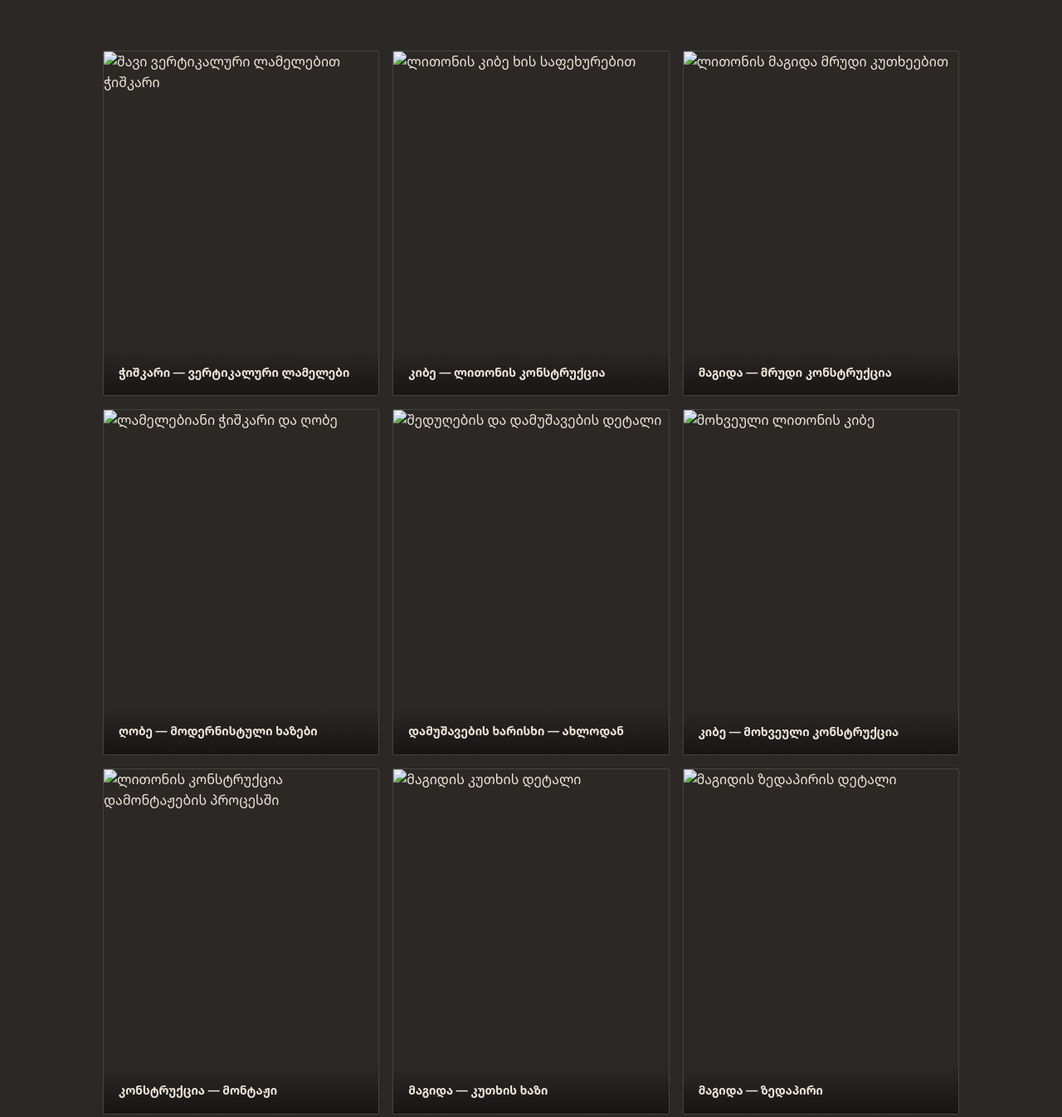
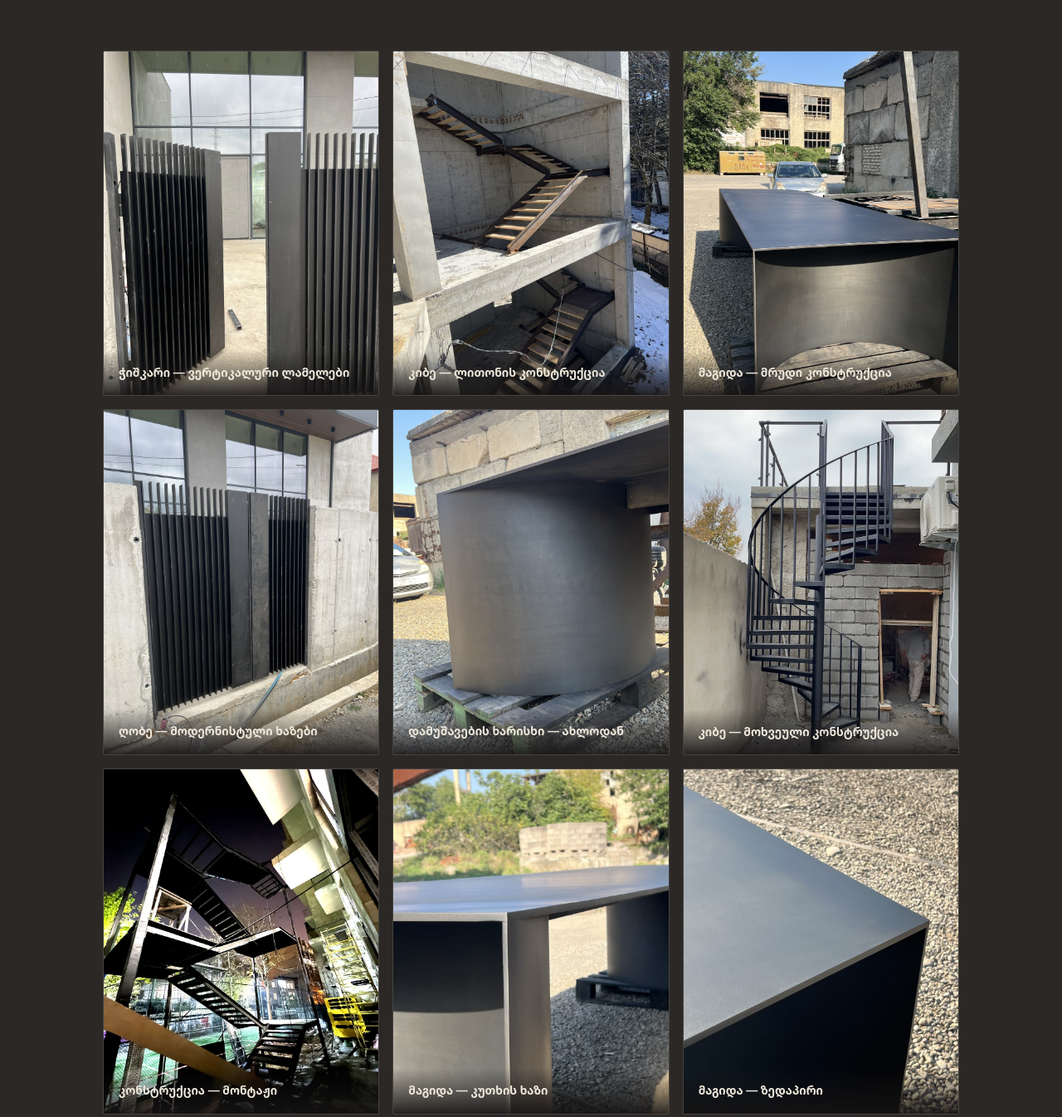
Before and after one commit to ratigurg/Ironart-website, a plain HTML site: page index.html in a window 1280 px wide. Shown: the part 2799-4145 px from the top of the page at 83% size. Drawn offline with Linux system fonts and the light colour scheme.

Commit message:
Add files via upload

```diff
--- a/index.html
+++ b/index.html
@@ -343,39 +343,39 @@
     </div>
     <div class="gallery-grid reveal">
       <div class="gallery-item">
-        <img src="IMG_2659.jpeg" alt="შავი ვერტიკალური ლამელებით ჭიშკარი" style="object-position:center 55%;">
+        <img src="images/IMG_2659.jpeg" alt="შავი ვერტიკალური ლამელებით ჭიშკარი" style="object-position:center 55%;">
         <div class="cap">ჭიშკარი — ვერტიკალური ლამელები</div>
       </div>
       <div class="gallery-item">
-        <img src="IMG_2665.jpeg" alt="ლითონის კიბე ხის საფეხურებით" style="object-position:center 40%;">
+        <img src="images/IMG_2665.jpeg" alt="ლითონის კიბე ხის საფეხურებით" style="object-position:center 40%;">
         <div class="cap">კიბე — ლითონის კონსტრუქცია</div>
       </div>
       <div class="gallery-item">
-        <img src="IMG_2661.jpeg" alt="ლითონის მაგიდა მრუდი კუთხეებით" style="object-position:center 68%;">
+        <img src="images/IMG_2661.jpeg" alt="ლითონის მაგიდა მრუდი კუთხეებით" style="object-position:center 68%;">
         <div class="cap">მაგიდა — მრუდი კონსტრუქცია</div>
       </div>
       <div class="gallery-item">
-        <img src="IMG_2660.jpeg" alt="ლამელებიანი ჭიშკარი და ღობე" style="object-position:center 60%;">
+        <img src="images/IMG_2660.jpeg" alt="ლამელებიანი ჭიშკარი და ღობე" style="object-position:center 60%;">
         <div class="cap">ღობე — მოდერნისტული ხაზები</div>
       </div>
       <div class="gallery-item">
-        <img src="IMG_2663.jpeg" alt="შედუღების და დამუშავების დეტალი">
+        <img src="images/IMG_2663.jpeg" alt="შედუღების და დამუშავების დეტალი">
         <div class="cap">დამუშავების ხარისხი — ახლოდან</div>
       </div>
       <div class="gallery-item">
-        <img src="IMG_2666.jpeg" alt="მოხვეული ლითონის კიბე" style="object-position:center 35%;">
+        <img src="images/IMG_2666.jpeg" alt="მოხვეული ლითონის კიბე" style="object-position:center 35%;">
         <div class="cap">კიბე — მოხვეული კონსტრუქცია</div>
       </div>
       <div class="gallery-item">
-        <img src="IMG_2668.jpeg" alt="ლითონის კონსტრუქცია დამონტაჟების პროცესში" style="object-position:center 45%;">
+        <img src="images/IMG_2668.jpeg" alt="ლითონის კონსტრუქცია დამონტაჟების პროცესში" style="object-position:center 45%;">
         <div class="cap">კონსტრუქცია — მონტაჟი</div>
       </div>
       <div class="gallery-item">
-        <img src="IMG_2662.jpeg" alt="მაგიდის კუთხის დეტალი">
+        <img src="images/IMG_2662.jpeg" alt="მაგიდის კუთხის დეტალი">
         <div class="cap">მაგიდა — კუთხის ხაზი</div>
       </div>
       <div class="gallery-item">
-        <img src="IMG_2664.jpeg" alt="მაგიდის ზედაპირის დეტალი">
+        <img src="images/IMG_2664.jpeg" alt="მაგიდის ზედაპირის დეტალი">
         <div class="cap">მაგიდა — ზედაპირი</div>
       </div>
     </div>
```
